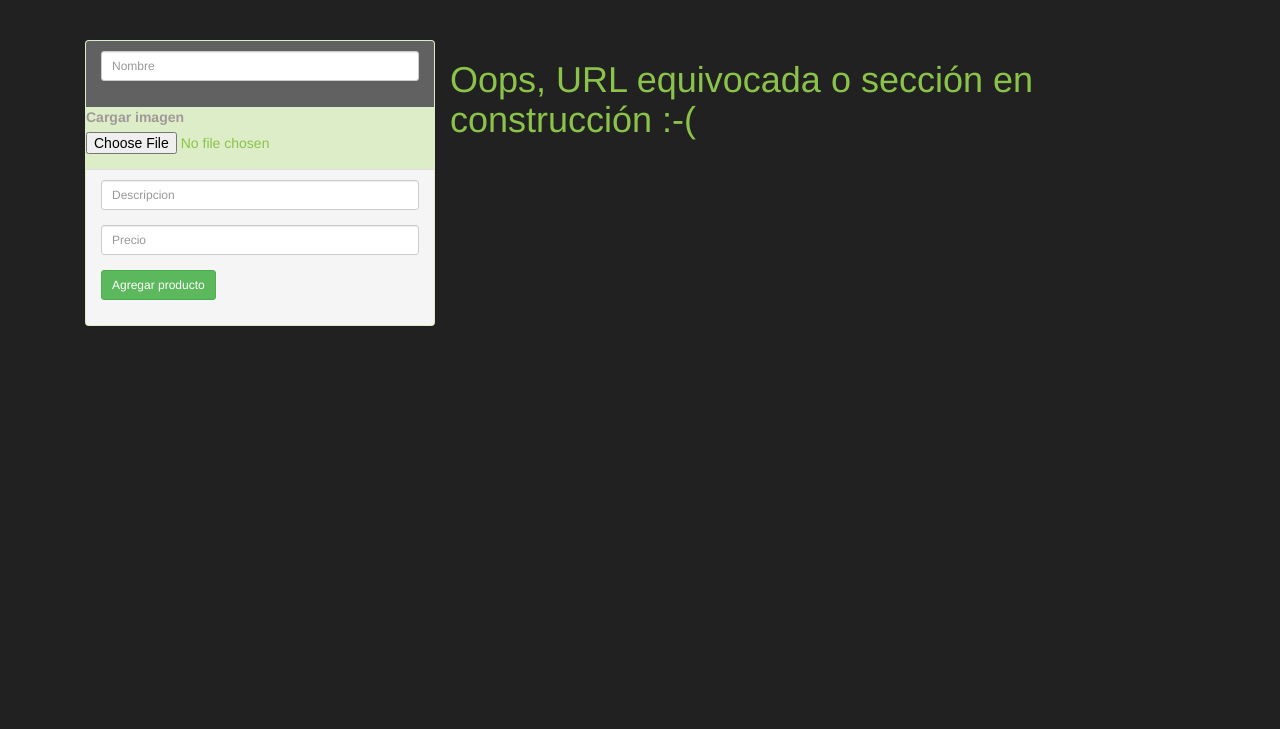
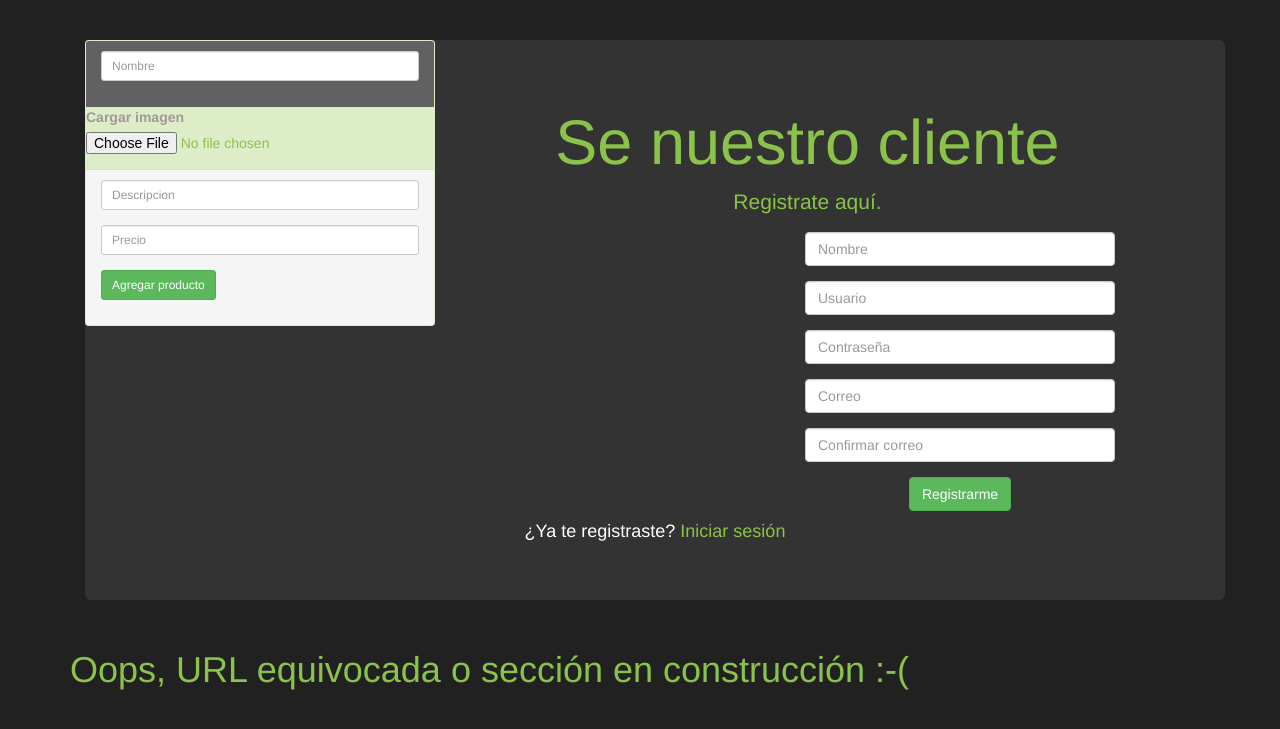
Before and after one commit to ivanlph/Integradora, a PHP site: page /index.php?ver=administrar-productos in a window 1280 px wide. Shown: the part 50-779 px from the top of the page. Run offline with PHP 8.4, Linux system fonts and the light colour scheme; data that the repository does not hold is empty.

Commit message:
Se agregó vista SignUp

```diff
--- a/letrelon/index.php
+++ b/letrelon/index.php
@@ -29,7 +29,7 @@
         <li><a href="index.php?ver=administrar-productos">Administrar productos</a></li>
       </ul>
       <ul class="nav navbar-nav navbar-right">
-        <li><a href="#"><span class="glyphicon glyphicon-log-in"></span> Login</a></li>
+        <li><a href="index.php?ver=signup"><span class="glyphicon glyphicon-log-in"></span> Login</a></li>
       </ul>
     </div>
   </div>
--- a/letrelon/modelos/router.php
+++ b/letrelon/modelos/router.php
@@ -19,6 +19,9 @@
 				case 'administrar-productos':
 					include_once './vistas/adminproductos.php';
 
+				case 'signup':
+					include_once './vistas/signup.php';
+
 				default:
 					include_once './vistas/error.html';
 					break;
--- a/letrelon/vistas/adminproductos.php
+++ b/letrelon/vistas/adminproductos.php
@@ -56,7 +56,7 @@
          $imagen = $row['Imagen'];
          ?>
 
-    <div class=" col-xs-12 col-lg-4 col-md-4 col-sm-6">
+    <div class="col-xs-12 col-lg-4 col-md-4 col-sm-6">
       <div class="panel panel-primary">
         <div class="panel-heading" name "<?php echo $idProducto ?>"><?php echo $Nombre; ?>
           <a action = "" class="close" aria-label="close">&times;</a>
--- /dev/null
+++ b/letrelon/vistas/signup.php
@@ -0,0 +1,34 @@
+<div class="container">
+  <center>
+    <div class="jumbotron" style="background-color: #333;">
+      <h1>Se nuestro cliente</h1>
+      <p>Registrate aquí.</p>
+      <a href=""></a>
+      <div class="row">
+        <div class="col-sm-3 col-lg-4 col-md-3"></div>
+        <div class="col-sm-6 col-lg-4 col-md-6">
+          <form>
+            <div class="form-group">
+              <input type="text" class="form-control input-md"  placeholder = "Nombre" id="nombre">
+            </div>
+            <div class="form-group">
+              <input type="text" class="form-control input-md" placeholder = "Usuario" id="usuario">
+            </div>
+            <div class="form-group">
+              <input type="text" class="form-control input-md" placeholder = "Contraseña" id="password">
+            </div>
+            <div class="form-group">
+              <input type="text" class="form-control input-md" placeholder = "Correo" id="email">
+            </div>
+            <div class="form-group">
+              <input type="text" class="form-control input-md" placeholder = "Confirmar correo" id="Confirmacion-email">
+            </div>
+            <button class=" btn btn-success">Registrarme</button>
+          </form>
+        </div>
+        <div class="col-sm-3 col-lg-4 col-md-3"></div>
+      </div>
+      <h4 style="color: white;">¿Ya te registraste? <a href="" style="color: #8bc34a;">Iniciar sesión</a></h4>
+    </div>
+  </center>
+</div>
```
